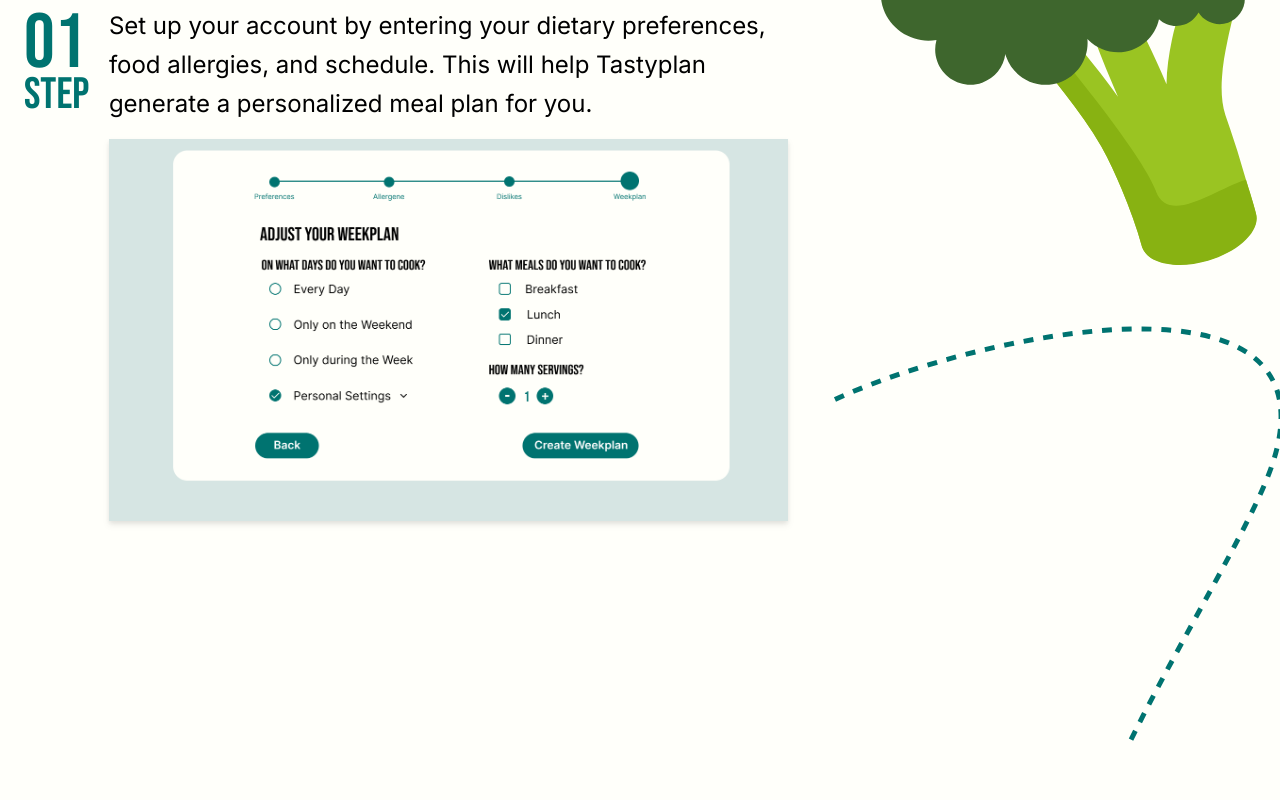
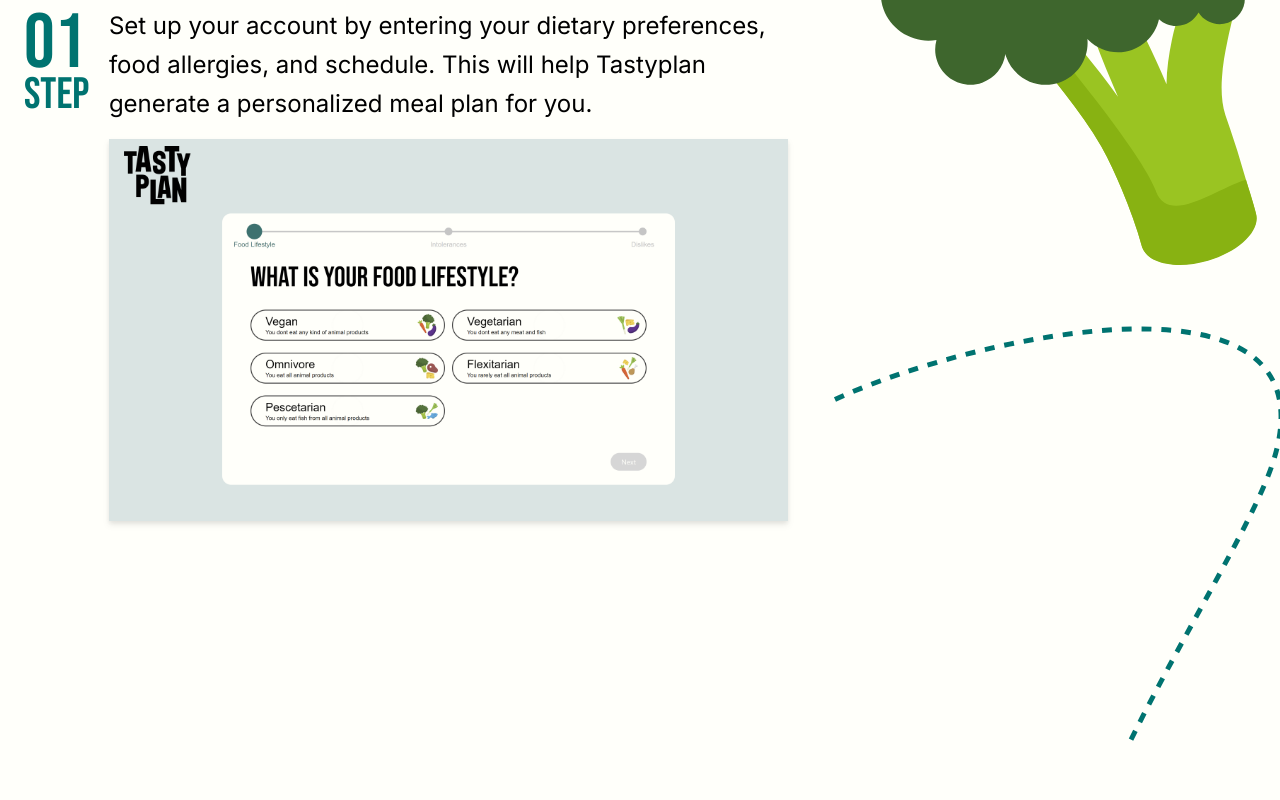
Before and after one commit to fichtnerma/Tastyplan, a Next.js app in the folder frontend/: page / in a window 1280 px wide. Shown: the part 2500-3300 px from the top of the page. Built offline with nearby package versions, Linux system fonts and the light colour scheme; no server answers; a web font is replaced by a local one.

Commit message:
removed animation by steps

```diff
--- a/frontend/src/components/Startpage/Steps/Steps.module.scss
+++ b/frontend/src/components/Startpage/Steps/Steps.module.scss
@@ -1,9 +1,9 @@
 .step {
 }
 .image {
-    animation: ltr 5s alternate infinite;
+    // animation: ltr 5s alternate infinite;
     object-fit: cover;
-    aspect-ratio: 16/9;
+    // aspect-ratio: 16/9;
     z-index: 1;
     margin-top: 1rem;
 }
--- a/frontend/src/components/Startpage/Steps/Steps.tsx
+++ b/frontend/src/components/Startpage/Steps/Steps.tsx
@@ -47,7 +47,7 @@ function Steps() {
                 height: 800,
             },
             svg: {
-                class: 'absolute top-[36rem] right-[36rem] z-10',
+                class: 'absolute top-[58rem] right-[36rem] z-10',
                 src: '/Curves/curve2.svg',
                 width: 814,
                 height: 291,
@@ -70,7 +70,7 @@ function Steps() {
                 height: 800,
             },
             svg: {
-                class: 'absolute top-[26rem] right-[-25rem] z-10',
+                class: 'absolute top-[43rem] right-[-25rem]',
                 src: '/Curves/curve3.svg',
                 width: 814,
                 height: 291,
```
Also changed, not shown: frontend/public/Landingpage/PreferencesAllergene.png.
